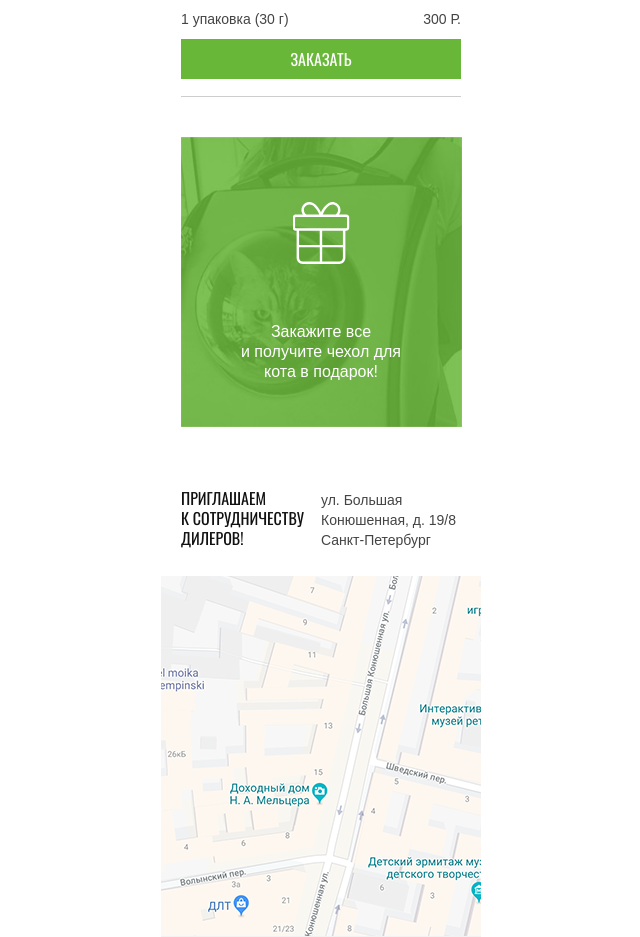
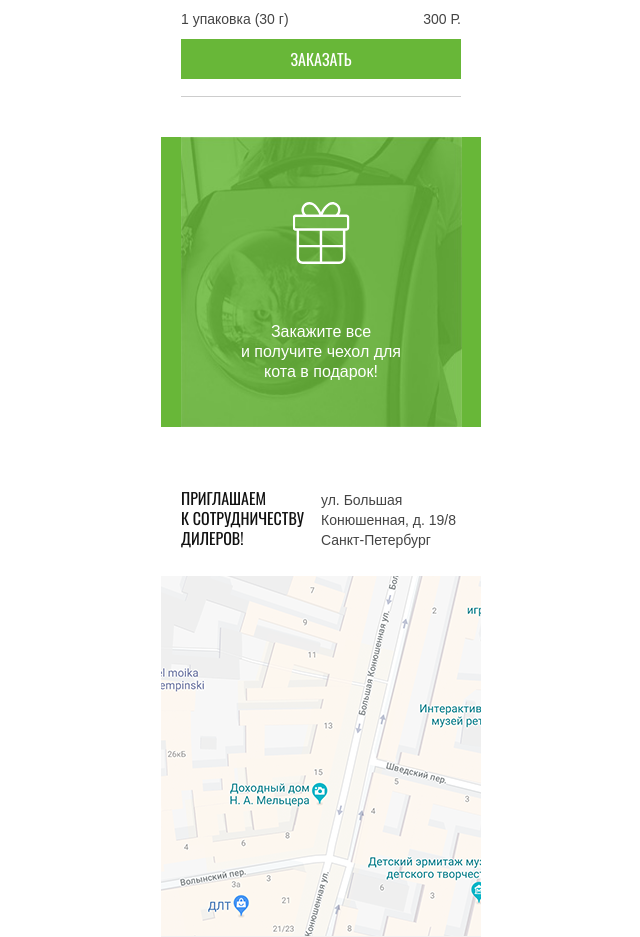
Before and after one commit to Odlopez/615813-cat-energy, a website: page source/catalog.html in a window 1280 px wide. Shown: the part 2360-3297 px from the top of the page, without its empty margins (319-959 px from the left). Drawn offline with nearby package versions, Linux system fonts and the light colour scheme; files that its build step writes are made by us from their sources.

Commit message:
Добавляет цвет фона для блоков с картинками

```diff
--- a/source/less/blocks/action.less
+++ b/source/less/blocks/action.less
@@ -7,9 +7,7 @@
   min-height: 290px;
   padding: 0 @indent-mobile;
 
-  background-image: url("../img/gift-photo-mobile@1x.jpg");
-  background-repeat: no-repeat;
-  background-position: center center;
+  background: @color-main url("../img/gift-photo-mobile@1x.jpg") no-repeat center center;
   background-size: cover;
   background-origin: content-box;
 }
--- a/source/less/blocks/capital-block.less
+++ b/source/less/blocks/capital-block.less
@@ -8,10 +8,10 @@
 
   color: rgb(255, 255, 255);
 
-  background-image: url("../img/index-background-mobile@1x.jpg");
+  background-image: url("../img/index-background-mobile@1x.jpg"),
+    linear-gradient(to bottom, @color-main 0, @color-main 63.8%, transparent 63.8%);
   background-repeat: no-repeat;
   background-position: top;
-  background-size: auto 63.8%;
 }
 
 .capital-block__title {
```
